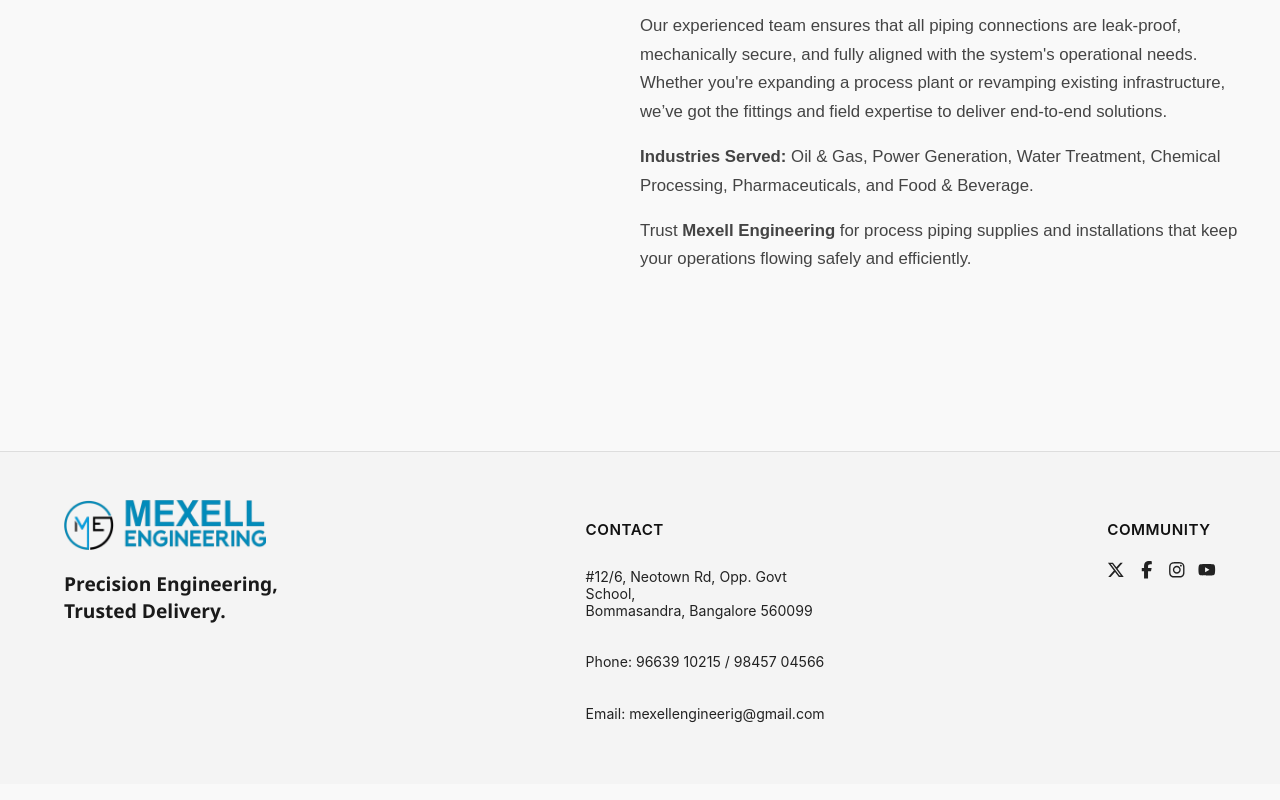
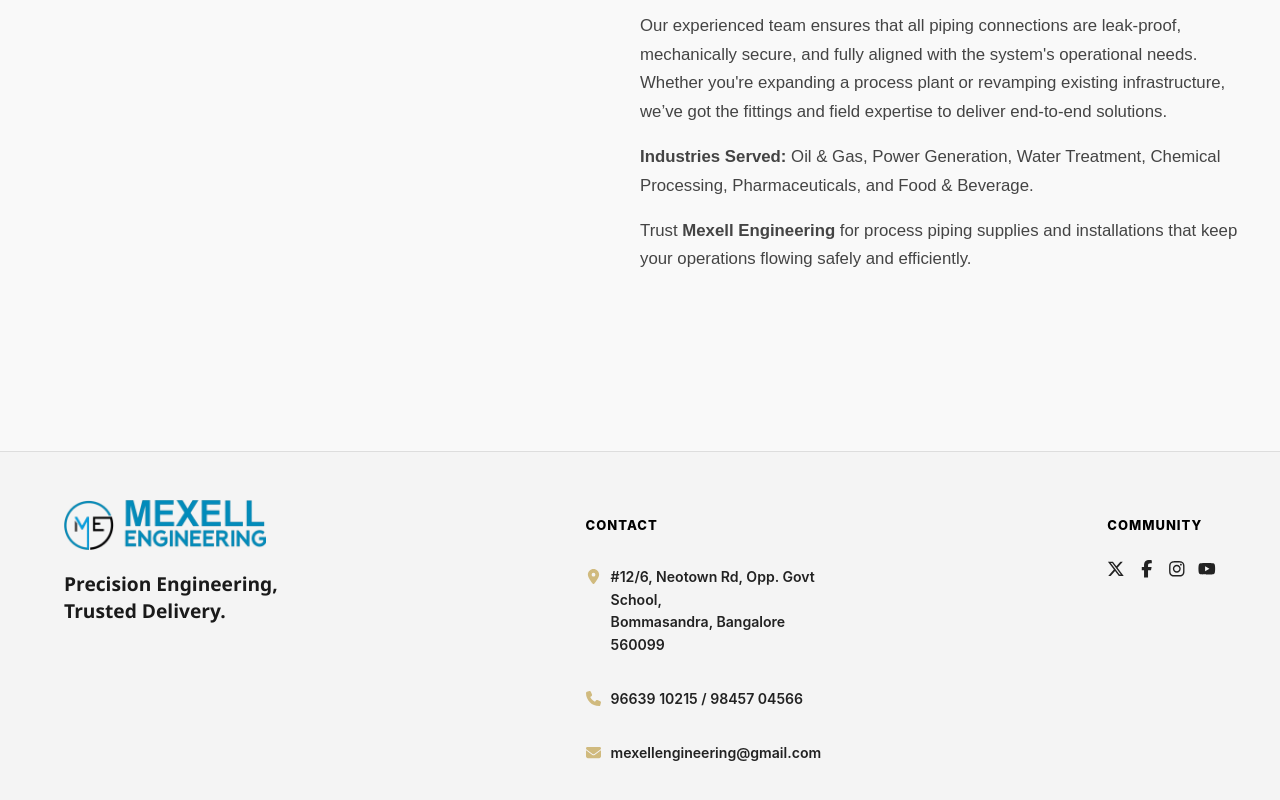
Before and after one commit to rangachimalgi/mexel, a React (Create React App) app: page /services/material-supply/process-piping-fittings in a window 1280 px wide. Shown: the part 1749-2549 px from the top of the page. Built offline with nearby package versions, Linux system fonts and the light colour scheme; the HTML template or start-up script is replaced by a standard one.

Commit message:
changes in footer

```diff
--- a/src/components/Contact.jsx
+++ b/src/components/Contact.jsx
@@ -6,7 +6,7 @@ const Contact = () => (
       <h2>Contact Us</h2>
       <p>#12/6, Neotown Rd, Opp. Govt School, Bommasandra, Bangalore 560099</p>
       <p>Phone: 96639 10215 / 98457 04566</p>
-      <p>Email: mexellengineerig@gmail.com</p>
+      <p>Email: mexellengineering@gmail.com</p>
     </div>
   </section>
 );
--- a/src/components/Footer.jsx
+++ b/src/components/Footer.jsx
@@ -4,7 +4,7 @@ import {
   FaFacebookF,
   FaInstagram,
   FaYoutube,
-  FaXTwitter,
+  FaXTwitter,FaLocationDot,FaPhone, FaEnvelope
 } from "react-icons/fa6";
 
 const Footer = () => {
@@ -20,11 +20,21 @@ const Footer = () => {
       <div className="footer-section">
         <h4>CONTACT</h4>
         <p>
+          <FaLocationDot className="contact-icon" />
           #12/6, Neotown Rd, Opp. Govt School,
-          <br /> Bommasandra, Bangalore 560099
+          <br />
+          Bommasandra, Bangalore 560099
         </p>
-        <p>Phone: 96639 10215 / 98457 04566</p>
-        <p>Email: mexellengineerig@gmail.com</p>
+
+        <p>
+          <FaPhone className="contact-icon" />
+          96639 10215 / 98457 04566
+        </p>
+
+        <p>
+          <FaEnvelope className="contact-icon" />
+          mexellengineering@gmail.com
+        </p>
       </div>
 
       <div className="footer-section">
@@ -33,13 +43,25 @@ const Footer = () => {
           <a href="https://x.com" target="_blank" rel="noopener noreferrer">
             <FaXTwitter />
           </a>
-          <a href="https://facebook.com" target="_blank" rel="noopener noreferrer">
+          <a
+            href="https://facebook.com"
+            target="_blank"
+            rel="noopener noreferrer"
+          >
             <FaFacebookF />
           </a>
-          <a href="https://instagram.com" target="_blank" rel="noopener noreferrer">
+          <a
+            href="https://instagram.com"
+            target="_blank"
+            rel="noopener noreferrer"
+          >
             <FaInstagram />
           </a>
-          <a href="https://youtube.com" target="_blank" rel="noopener noreferrer">
+          <a
+            href="https://youtube.com"
+            target="_blank"
+            rel="noopener noreferrer"
+          >
             <FaYoutube />
           </a>
         </div>
--- a/src/styles/Footer.css
+++ b/src/styles/Footer.css
@@ -37,12 +37,32 @@
 }
 
 .footer-section h4 {
-  font-size: 0.95rem;
-  margin-bottom: 0.5rem;
-  color: #111;
-  font-weight: 600;
+  font-size: 13px;
+  letter-spacing: 1px;
+  color: #000000;
   text-transform: uppercase;
-  letter-spacing: 0.5px;
+  margin-bottom: 0.8rem;
+  font-weight: 800;
+}
+
+.footer-section p {
+  display: flex;
+  align-items: flex-start;
+  gap: 10px;
+  margin-bottom: 0.7rem;
+  font-size: 15px; /* increased from 13.5px */
+  font-weight: 600; /* medium-bold */
+  color: #ddd;
+  line-height: 1.6;
+  font-family: "Inter", "Segoe UI", sans-serif;
+  max-width: 300px;
+}
+
+.contact-icon {
+  margin-top: 3px;
+  flex-shrink: 0;
+  color: #d0ba7e; /* mustardy gold */
+  font-size: 15px;
 }
 
 .footer-section p,
```
